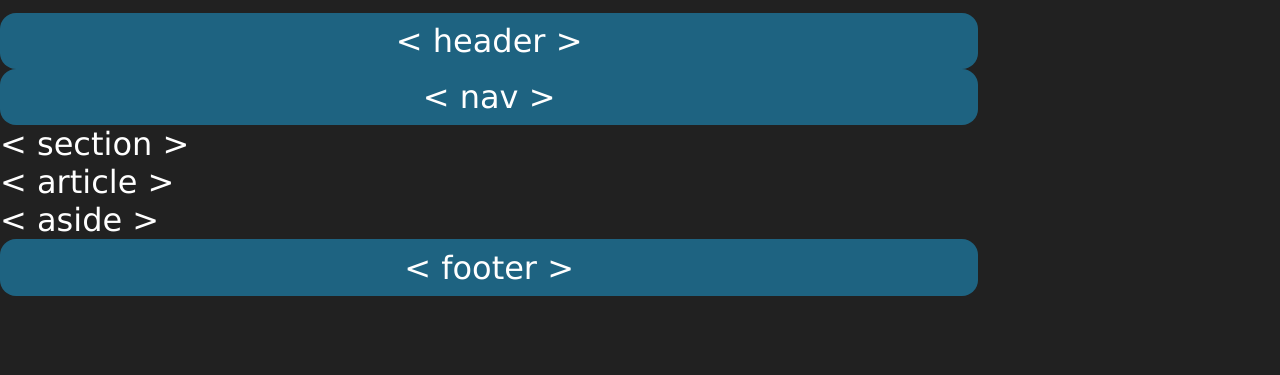
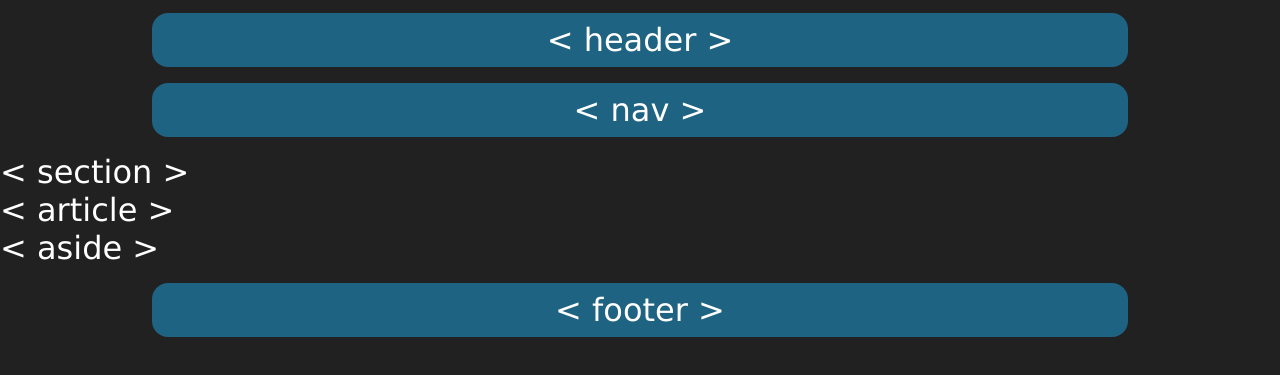
Before and after one commit to omarinccjcc/demoHTML5, a plain HTML site: page index.html in a window 1280 px wide. Shown: the part 93-468 px from the top of the page. Drawn offline with Linux system fonts and the light colour scheme.

Commit message:
mi primer commit para HTML5

```diff
--- a/css/estilos.css
+++ b/css/estilos.css
@@ -22,8 +22,8 @@ h1{
 header,nav,footer{
 	background: #1E6381;
 	border-radius: 0.5em;
-	margin: 0.5 auto;
+	margin: 0.5em auto;
 	max-width: 960px;
-	padding: 0.285em;
+	padding: 0.25em;
 	text-align: center;
 }
```
